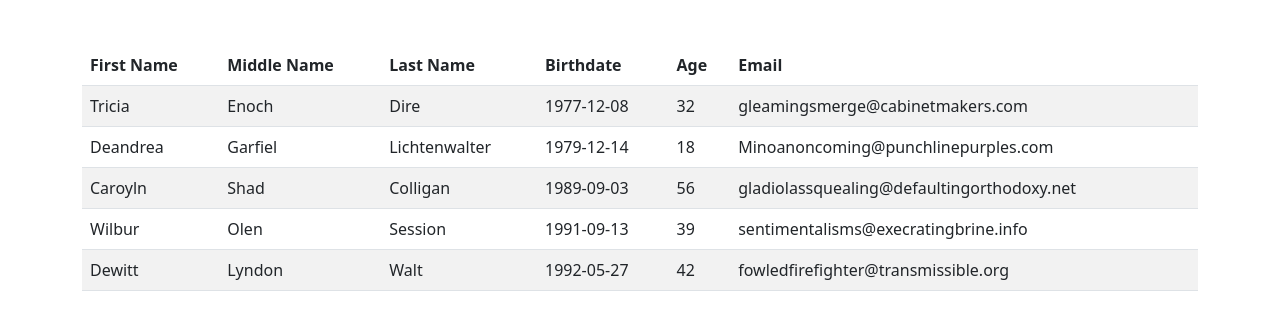
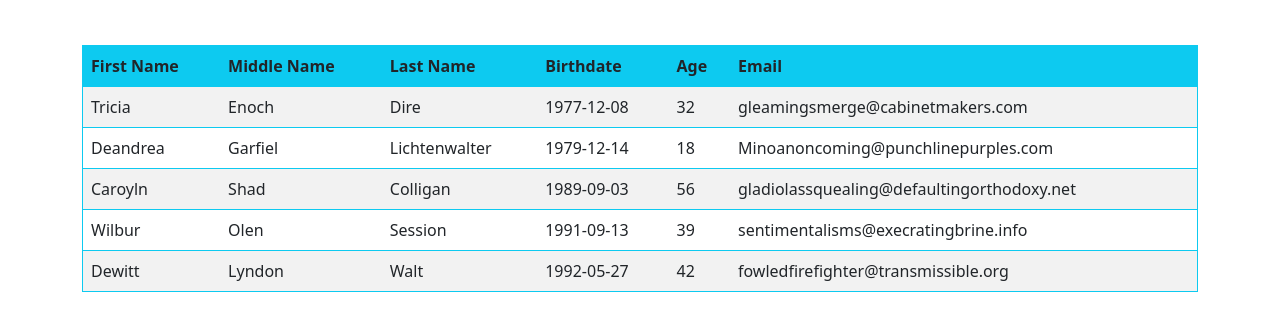
Before and after one commit to GianMiguel/ClinicCareSystem, a plain HTML site: page patientlist.html in a window 1280 px wide. Shown: the part 103-434 px from the top of the page. Drawn offline with nearby package versions, Linux system fonts and the light colour scheme.

Commit message:
added color

```diff
--- a/patientlist.html
+++ b/patientlist.html
@@ -20,8 +20,8 @@
     <H1>Patient Lists</H1>
 
     <div class="container">
-        <table class="table table-striped table-hover">
-            <thead>
+        <table class="table table-striped table-hover border border-info">
+            <thead class="bg-info">
                 <tr>
                     <th>First Name</th>
                     <th>Middle Name</th>
@@ -73,6 +73,23 @@
                     <td>42</td>
                     <td>fowledfirefighter@transmissible.org</td>
                 </tr>
+
+                <!-- <tr>
+                    <td></td>
+                    <td></td>
+                    <td></td>
+                    <td></td>
+                    <td></td>
+                    <td></td>
+                </tr>
+                <tr>
+                    <td></td>
+                    <td></td>
+                    <td></td>
+                    <td></td>
+                    <td></td>
+                    <td></td>
+                </tr> -->
             </tbody>
         </table>
     </div>
```
Also changed, not shown: index.html (+1 -1 lines).
